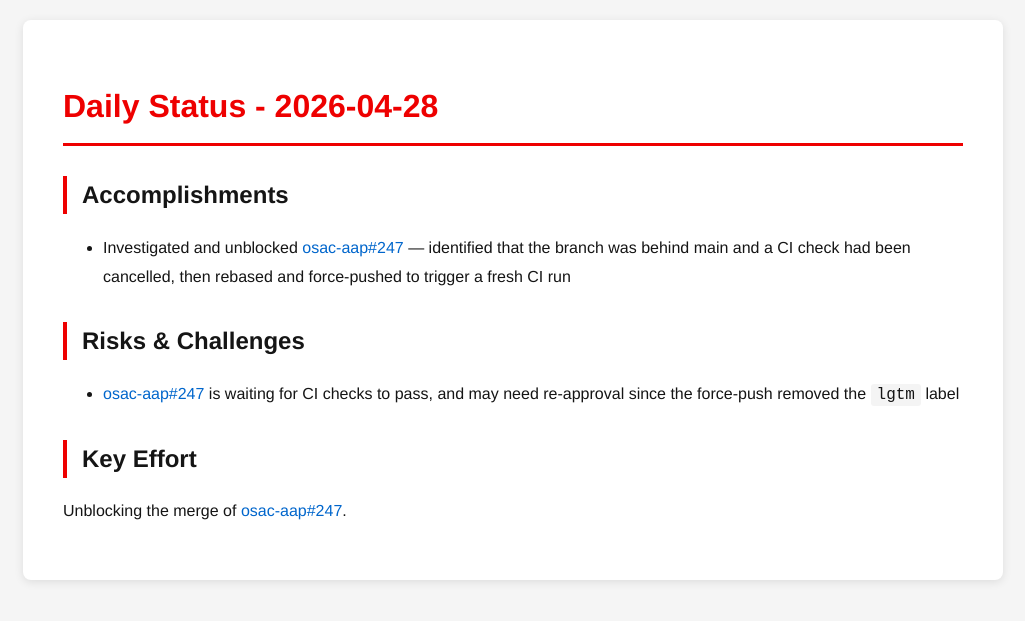
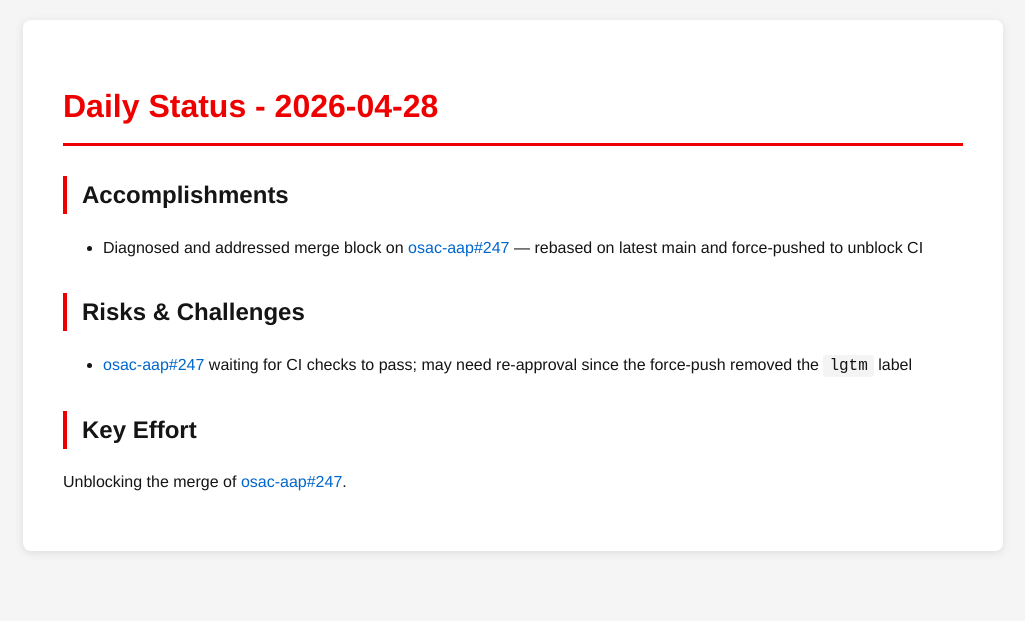
Before and after one commit to tzvatot/daily-status, a Jekyll site: the page built from 2026-04-28.md, in a window 1280 px wide. Shown: the top 621 px of the page, without its empty margins (127-1152 px from the left). Built offline with Jekyll 4.4.1, drawn with Linux system fonts in a browser that asks for light colours.

Commit message:
Daily status update - 2026-04-28

```diff
--- a/2026-04-28.md
+++ b/2026-04-28.md
@@ -7,10 +7,10 @@ date: 2026-04-28
 # Daily Status - 2026-04-28
 
 ## Accomplishments
-- Investigated and unblocked [osac-aap#247](https://github.com/osac-project/osac-aap/pull/247) — identified that the branch was behind main and a CI check had been cancelled, then rebased and force-pushed to trigger a fresh CI run
+- Diagnosed and addressed merge block on [osac-aap#247](https://github.com/osac-project/osac-aap/pull/247) — rebased on latest main and force-pushed to unblock CI
 
 ## Risks & Challenges
-- [osac-aap#247](https://github.com/osac-project/osac-aap/pull/247) is waiting for CI checks to pass, and may need re-approval since the force-push removed the `lgtm` label
+- [osac-aap#247](https://github.com/osac-project/osac-aap/pull/247) waiting for CI checks to pass; may need re-approval since the force-push removed the `lgtm` label
 
 ## Key Effort
 Unblocking the merge of [osac-aap#247](https://github.com/osac-project/osac-aap/pull/247).
```
